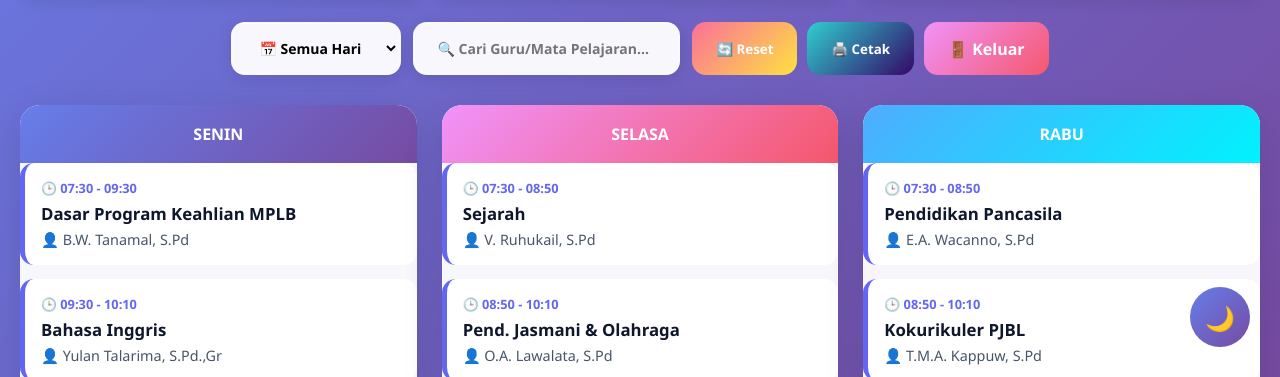
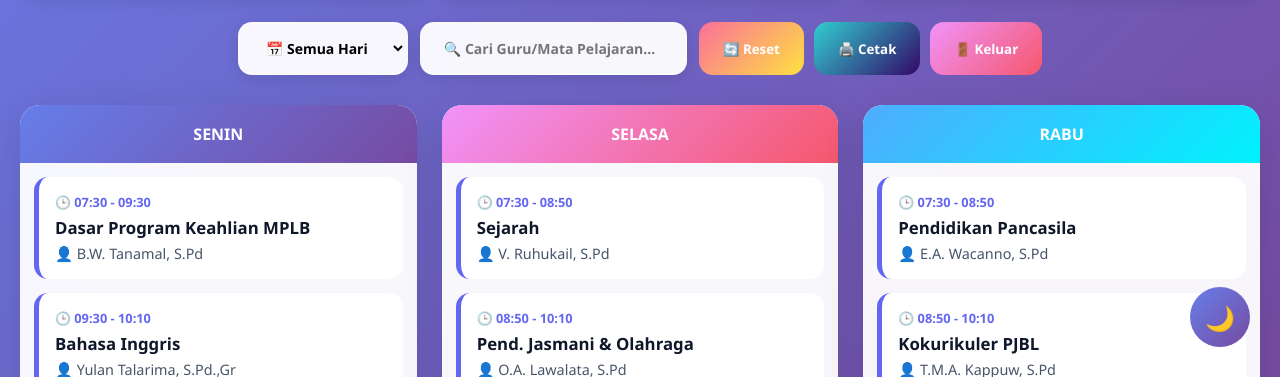
Before and after one commit to alexbahy-tech/jadwal-xmplb, a plain HTML site: page index.html in a window 1280 px wide. Shown: the part 423-800 px from the top of the page. Drawn offline with Linux system fonts and the light colour scheme.

Commit message:
Update index.html

```diff
--- a/index.html
+++ b/index.html
@@ -202,6 +202,10 @@
             cursor: pointer;
             transition: all 0.3s;
             color: white;
+            text-decoration: none;
+            display: flex;
+            align-items: center;
+            justify-content: center;
         }
 
         .btn-exit { background: linear-gradient(135deg, #f093fb 0%, #f5576c 100%); }
@@ -239,7 +243,7 @@
             background: white;
             border-radius: 14px;
             padding: 16px;
-            margin-bottom: 14px;
+            margin: 14px;
             border-left: 5px solid var(--primary);
             transition: all 0.3s;
         }
@@ -331,7 +335,7 @@
         <div class="btn-group">
             <button class="btn btn-reset" onclick="resetFilters()">🔄 Reset</button>
             <button class="btn btn-print" onclick="window.print()">🖨️ Cetak</button>
-           <a href="https://alexbahy-tech.github.io/portal-jadwal-smkn1mt/" class="btn btn-exit" style="text-decoration: none; display: flex; align-items: center; justify-content: center;">🚪 Keluar</a>
+            <button class="btn btn-exit" onclick="window.location.href='https://alexbahy-tech.github.io/portal-jadwal-smkn1mt/'">🚪 Keluar</button>
         </div>
     </div>
 
@@ -462,8 +466,14 @@ function render() {
 
 function resetFilters() { dayFilter.value = 'all'; searchInput.value = ''; render(); }
 
-updateClock(); updateStats(); render();
+// Inisialisasi awal
+updateClock();
+updateStats();
+render();
+
+// Interval update
 setInterval(() => { updateClock(); render(); }, 30000);
+
 dayFilter.addEventListener('change', render);
 searchInput.addEventListener('input', render);
 </script>
```
